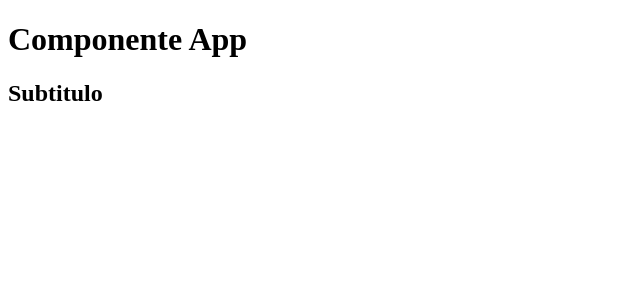
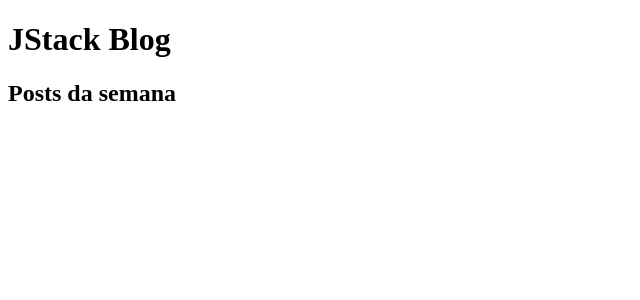
Before and after one commit to Joao-Vitor-Bittencourt/fundamentos-react, a React app: page / in a window 1280 px wide. Shown: the top 300 px of the page, without its empty margins (0-640 px from the left). Built offline with nearby package versions, Linux system fonts and the light colour scheme.

Commit message:
aula 7 - expressões js no jsx

```diff
--- a/src/App.js
+++ b/src/App.js
@@ -1,10 +1,12 @@
 import React from 'react';
+
+const category = 'Posts da semana';
 
 function App() {
   return (
     <>
-      <h1>Componente App</h1>
-      <h2>Subtitulo</h2>
+      <h1>JStack Blog</h1>
+      <h2>{category}</h2>
     </>
   )
 }
```
